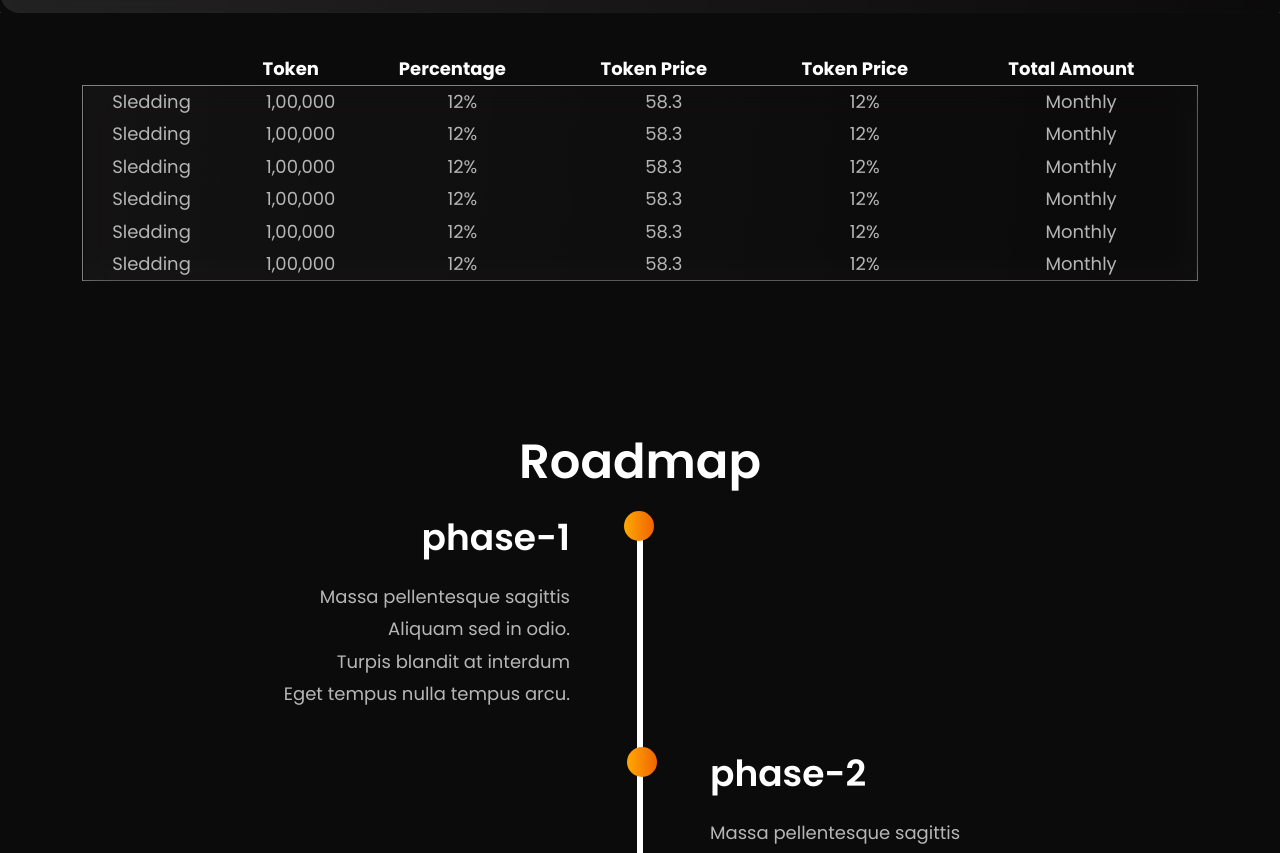
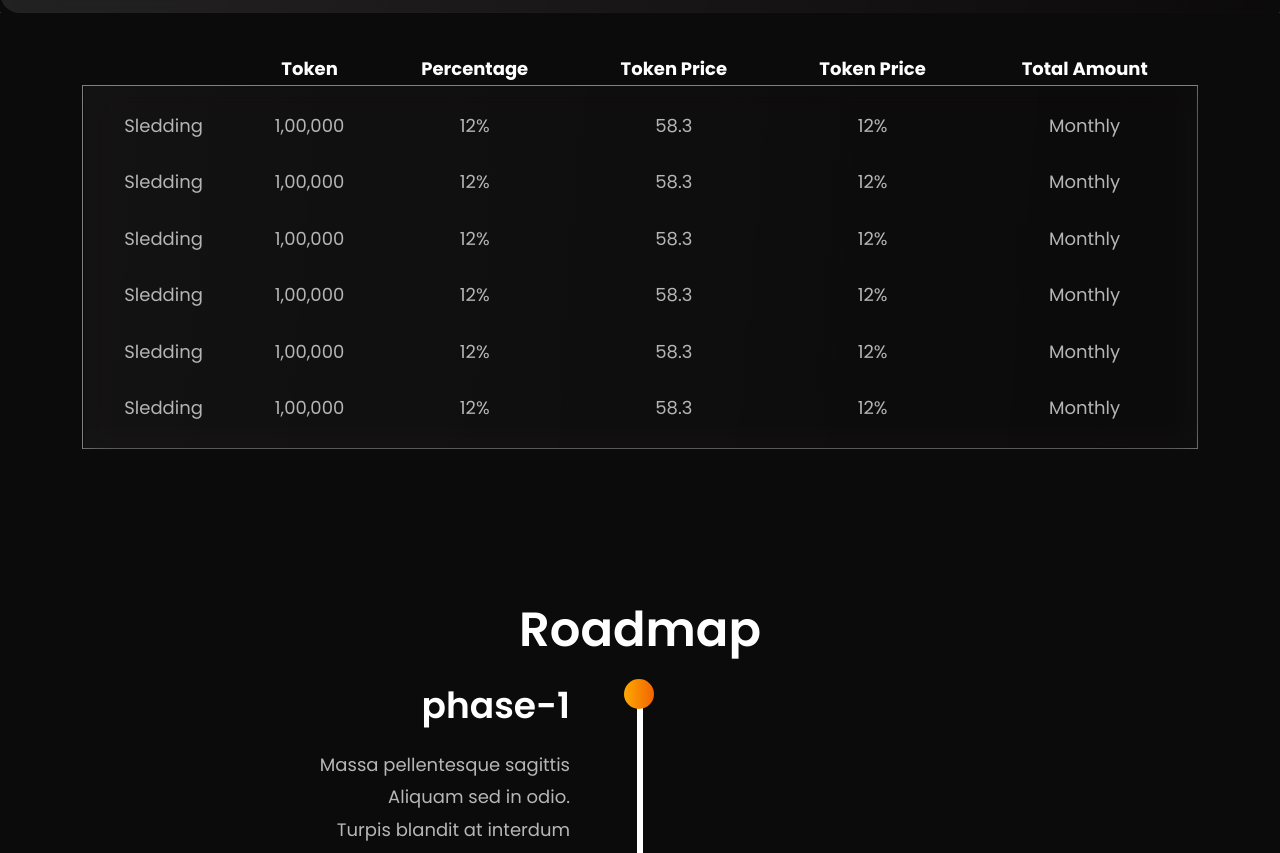
Before and after one commit to khushboo-590/saint-shiba, a plain HTML site: page index.html in a window 1280 px wide. Shown: the part 4249-5102 px from the top of the page. Drawn offline with nearby package versions, Linux system fonts and the light colour scheme.

Commit message:
table -responsive-done

```diff
--- a/index.html
+++ b/index.html
@@ -268,61 +268,61 @@
                 <thead class="head">
                     <tr>
                         <th></th>
-                        <th class="pr-20">Token</th>
-                        <th class="pr-20">Percentage</th>
-                        <th class="pr-20" >Token Price</th>
-                        <th class="pr-20">Token Price</th>
-                        <th class="pr-20">Total Amount</th>
+                        <th class="pr-20 pl-20">Token</th>
+                        <th class="pr-20 pl-20">Percentage</th>
+                        <th class="pr-20 pl-20" >Token Price</th>
+                        <th class="pr-20 pl-20">Token Price</th>
+                        <th class="pr-20 pl-20">Total Amount</th>
                     </tr>
                 </thead>
                 <tbody class="para-2 text-center info">
                     <tr>
-                        <td class="pr-20" >Sledding</td>
-                        <td>1,00,000</td>
-                        <td>12%</td>
-                        <td>58.3</td>
-                        <td>12%</td>
-                        <td>Monthly</td>
+                        <td class="pr-20 pb-24 pl-20 pt-24" >Sledding</td>
+                        <td class="pb-24 pt-24">1,00,000</td>
+                        <td class="pb-24 pt-24">12%</td>
+                        <td class="pb-24 pt-24">58.3</td>
+                        <td class="pb-24 pt-24">12%</td>
+                        <td class="pb-24 pt-24">Monthly</td>
                     </tr>
                     <tr>
-                        <td class="pr-20">Sledding</td>
-                        <td>1,00,000</td>
-                        <td>12%</td>
-                        <td>58.3</td>
-                        <td>12%</td>
-                        <td>Monthly</td>
+                        <td class="pr-20 pb-24 pl-20">Sledding</td>
+                        <td class="pb-24">1,00,000</td>
+                        <td class="pb-24">12%</td>
+                        <td class="pb-24">58.3</td>
+                        <td class="pb-24">12%</td>
+                        <td class="pb-24">Monthly</td>
                     </tr>
                     <tr>
-                        <td class="pr-20">Sledding</td>
-                        <td>1,00,000</td>
-                        <td>12%</td>
-                        <td>58.3</td>
-                        <td>12%</td>
-                        <td>Monthly</td>
+                        <td class="pr-20 pb-24 pl-20">Sledding</td>
+                        <td class="pb-24">1,00,000</td>
+                        <td class="pb-24">12%</td>
+                        <td class="pb-24">58.3</td>
+                        <td class="pb-24">12%</td>
+                        <td class="pb-24">Monthly</td>
                     </tr>
                     <tr>
-                        <td class="pr-20">Sledding</td>
-                        <td>1,00,000</td>
-                        <td>12%</td>
-                        <td>58.3</td>
-                        <td>12%</td>
-                        <td>Monthly</td>
+                        <td class="pr-20 pb-24 pl-20">Sledding</td>
+                        <td class="pb-24">1,00,000</td>
+                        <td class="pb-24">12%</td>
+                        <td class="pb-24">58.3</td>
+                        <td class="pb-24">12%</td>
+                        <td class="pb-24">Monthly</td>
                     </tr>
                     <tr>
-                        <td class="pr-20">Sledding</td>
-                        <td>1,00,000</td>
-                        <td>12%</td>
-                        <td>58.3</td>
-                        <td>12%</td>
-                        <td>Monthly</td>
+                        <td class="pr-20 pb-24 pl-20">Sledding</td>
+                        <td class="pb-24">1,00,000</td>
+                        <td class="pb-24">12%</td>
+                        <td class="pb-24">58.3</td>
+                        <td class="pb-24">12%</td>
+                        <td class="pb-24">Monthly</td>
                     </tr>
                     <tr>
-                        <td class="pr-20">Sledding</td>
-                        <td>1,00,000</td>
-                        <td>12%</td>
-                        <td>58.3</td>
-                        <td>12%</td>
-                        <td>Monthly</td>
+                        <td class="pr-20 pb-24 pl-20">Sledding</td>
+                        <td class="pb-24">1,00,000</td>
+                        <td class="pb-24">12%</td>
+                        <td class="pb-24">58.3</td>
+                        <td class="pb-24">12%</td>
+                        <td class="pb-24">Monthly</td>
                     </tr>
                 </tbody>
             </table>
```
